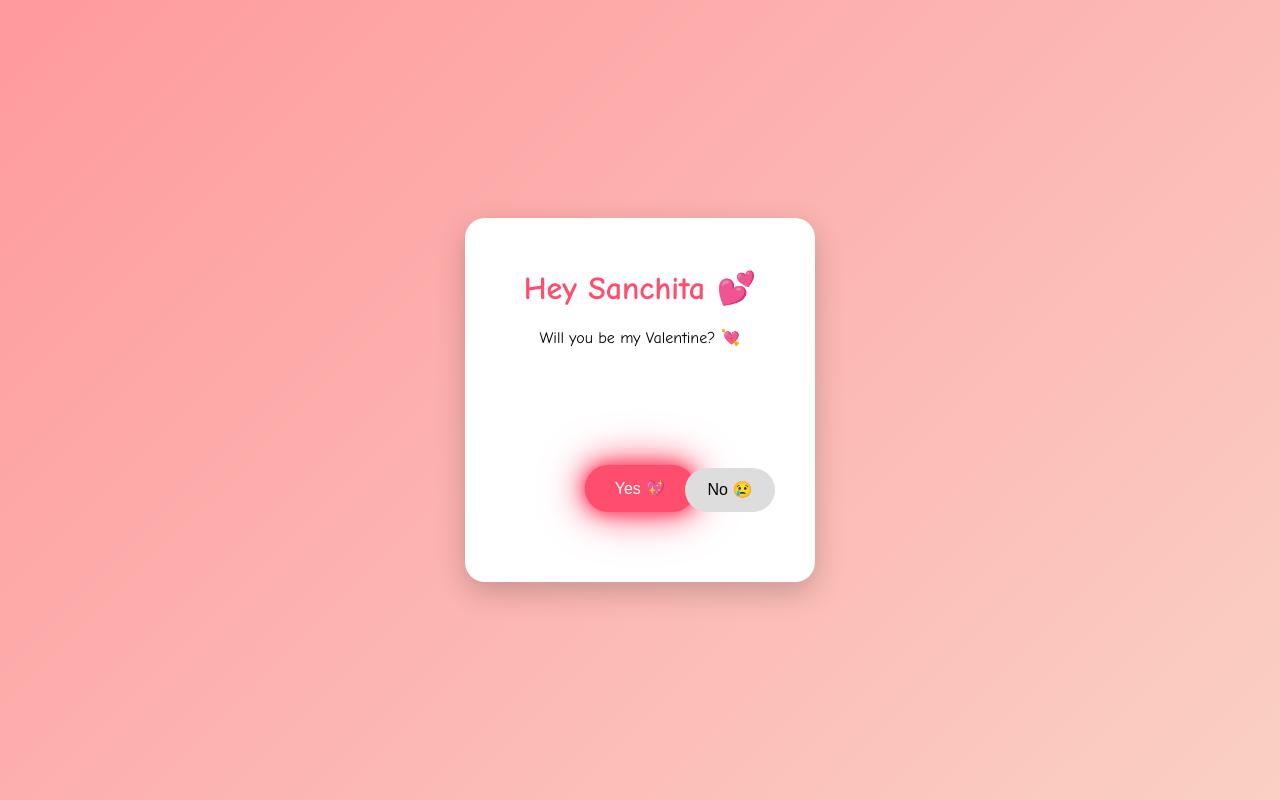
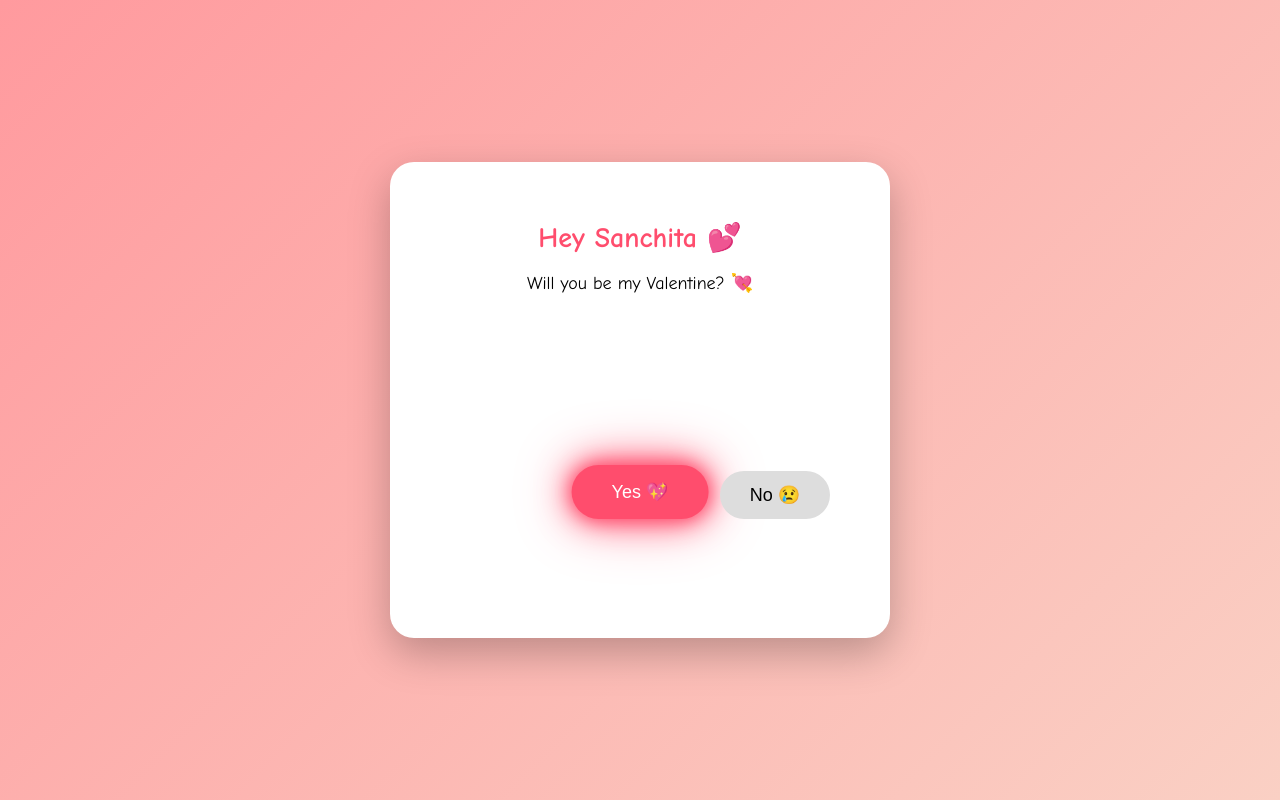
Before and after one commit to Souhardya28/Askout, a plain HTML site: page index.html in a window 1280 px wide. Drawn offline with Linux system fonts and the light colour scheme.

Commit message:
Update index.html

```diff
--- a/index.html
+++ b/index.html
@@ -21,68 +21,76 @@
 
     .card {
       background: white;
-      padding: 30px 20px;
-      border-radius: 20px;
+      padding: 40px 30px;
+      border-radius: 24px;
       text-align: center;
-      width: 90%;
-      max-width: 350px;
-      box-shadow: 0 10px 30px rgba(0,0,0,0.2);
+      width: 500px;          /* PC width */
+      max-width: 90%;
+      box-shadow: 0 15px 40px rgba(0,0,0,0.25);
       z-index: 10;
     }
 
-    h1 { color: #ff4d6d; }
+    h1 {
+      color: #ff4d6d;
+      font-size: 28px;
+    }
+
+    p {
+      font-size: 18px;
+    }
 
     .buttons {
-      margin-top: 25px;
+      margin-top: 35px;
       position: relative;
-      height: 160px;
+      height: 220px;        /* MORE ROOM FOR NO */
     }
 
     button {
       border: none;
-      border-radius: 30px;
+      border-radius: 40px;
       cursor: pointer;
       position: absolute;
-      font-size: 16px;
+      font-size: 18px;
+      user-select: none;
     }
 
     /* YES button */
     #yes {
-      padding: 14px 30px;
+      padding: 16px 40px;
       background: #ff4d6d;
       color: white;
       left: 50%;
-      bottom: 20px;
+      bottom: 30px;
       transform: translateX(-50%) scale(1);
-      transition: transform 0.25s ease;
-      --scale: 1;
+      transition: transform 0.25s ease, box-shadow 0.15s ease;
     }
 
-    /* Glow pulse synced from JS */
     #yes.glow {
       box-shadow:
-        0 0 15px #ff4d6d,
-        0 0 30px #ff4d6d,
-        0 0 50px #ff99aa;
+        0 0 18px #ff4d6d,
+        0 0 35px #ff4d6d,
+        0 0 60px #ff99aa;
     }
 
     /* NO button */
     #no {
-      width: 90px;
-      height: 44px;
+      width: 110px;
+      height: 48px;
       background: #ddd;
-      right: 20px;
-      bottom: 20px;
-      line-height: 44px;
+      right: 30px;
+      bottom: 30px;
+      line-height: 48px;
       padding: 0;
+      transition: left 0.15s ease, top 0.15s ease;
     }
 
     .message {
-      margin-top: 20px;
-      font-size: 18px;
+      margin-top: 25px;
+      font-size: 20px;
+      min-height: 24px;
     }
 
-    /* Firework particles */
+    /* Fireworks */
     .firework {
       position: fixed;
       width: 6px;
@@ -94,6 +102,11 @@
     @keyframes explode {
       from { transform: scale(0); opacity: 1; }
       to { transform: scale(1.8); opacity: 0; }
+    }
+
+    /* Slight scale-up on hover (PC feel) */
+    #yes:hover {
+      transform: translateX(-50%) scale(1.05);
     }
   </style>
 </head>
@@ -136,22 +149,13 @@
   let yesScale = 1;
   let musicStarted = false;
 
-  /* 📱 vibration helper */
-  function vibrate(pattern) {
-    if (navigator.vibrate) navigator.vibrate(pattern);
-  }
-
-  /* 💓 PERFECT heartbeat sync */
+  /* 💓 Heartbeat glow (PC-safe) */
   function heartbeat() {
-    // lub
     yesBtn.classList.add("glow");
-    vibrate(60);
     setTimeout(() => yesBtn.classList.remove("glow"), 120);
 
-    // dub
     setTimeout(() => {
       yesBtn.classList.add("glow");
-      vibrate(40);
     }, 180);
 
     setTimeout(() => yesBtn.classList.remove("glow"), 300);
@@ -159,43 +163,38 @@
 
   setInterval(heartbeat, 1200);
 
-  /* 🧲 Move NO away + grow YES */
+  /* 🧲 Move NO + grow YES */
   function moveNoButton() {
-    vibrate([30, 20, 30]);
-
     const maxX = buttons.clientWidth - noBtn.offsetWidth;
     const maxY = buttons.clientHeight - noBtn.offsetHeight;
 
     noBtn.style.left = Math.random() * maxX + "px";
     noBtn.style.top = Math.random() * maxY + "px";
 
-    yesScale += 0.1;
+    yesScale += 0.08;
     yesBtn.style.transform = `translateX(-50%) scale(${yesScale})`;
 
     msg.textContent = messages[count % messages.length];
     count++;
   }
 
-  /* 🧲 Magnetic repulsion */
-  function repelNo() {
+  /* Magnetic repulsion tuned for mouse */
+  function repelNo(e) {
     const y = yesBtn.getBoundingClientRect();
     const n = noBtn.getBoundingClientRect();
 
-    const dx = n.left - y.left;
-    const dy = n.top - y.top;
+    const dx = (n.left + n.width/2) - (y.left + y.width/2);
+    const dy = (n.top + n.height/2) - (y.top + y.height/2);
     const dist = Math.sqrt(dx*dx + dy*dy);
 
-    if (dist < 120) moveNoButton();
+    if (dist < 180) moveNoButton();
   }
 
-  noBtn.addEventListener("mouseover", moveNoButton);
-  noBtn.addEventListener("touchstart", moveNoButton);
+  noBtn.addEventListener("mouseenter", moveNoButton);
   document.addEventListener("mousemove", repelNo);
-  document.addEventListener("touchmove", repelNo);
 
-  /* 🎆 Fireworks */
-  function launchFireworks() {
-    vibrate([100, 50, 100, 50, 200]);
+  yesBtn.addEventListener("click", () => {
+    music.play();
 
     for (let i = 0; i < 12; i++) {
       const fw = document.createElement("div");
@@ -213,11 +212,6 @@
       document.body.appendChild(fw);
       setTimeout(() => fw.remove(), 1000);
     }
-  }
-
-  yesBtn.addEventListener("click", () => {
-    music.play();
-    launchFireworks();
 
     setTimeout(() => {
       document.body.innerHTML = `
@@ -231,9 +225,9 @@
           font-family:'Comic Sans MS', cursive;
           background:linear-gradient(135deg,#ff9a9e,#fad0c4);
         ">
-          <h1 style="color:#ff4d6d;">SHE SAID YES 💍💖</h1>
-          <p style="font-size:22px;">Best Valentine ever 😘</p>
-          <p style="font-size:40px;">🎆🥰💘</p>
+          <h1 style="color:#ff4d6d;">I LOVE YOU SOOOOO MUCH 💍💖</h1>
+          <p style="font-size:22px;">SORRY I WON'T BE THERE THIS TIME 😘</p>
+          <p style="font-size:40px;">I'LL MAKE UP FOR IT OK? 🎆🥰💘</p>
         </div>
       `;
     }, 800);
@@ -241,7 +235,7 @@
 
   document.body.addEventListener("click", () => {
     if (!musicStarted) {
-      music.play();
+      music.play().catch(()=>{});
       musicStarted = true;
     }
   });
```
